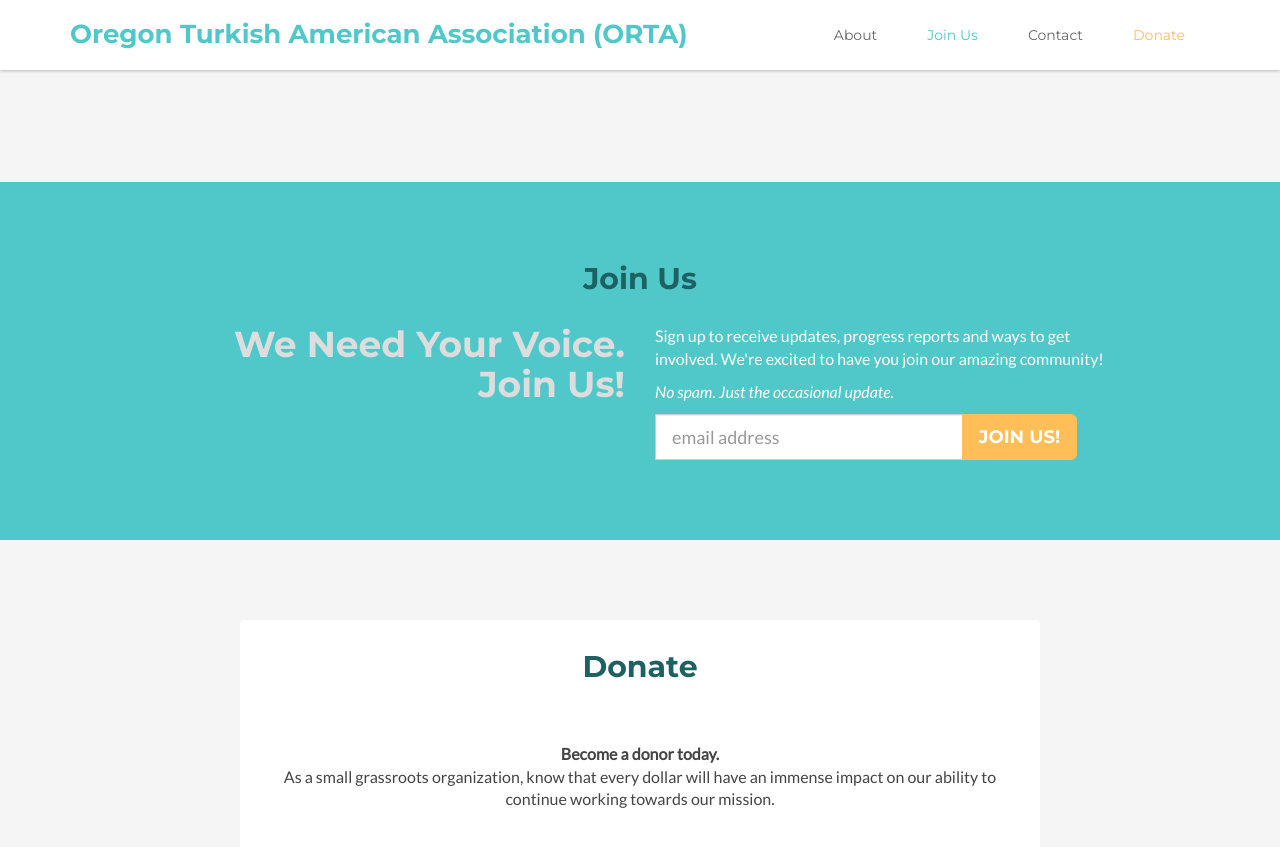
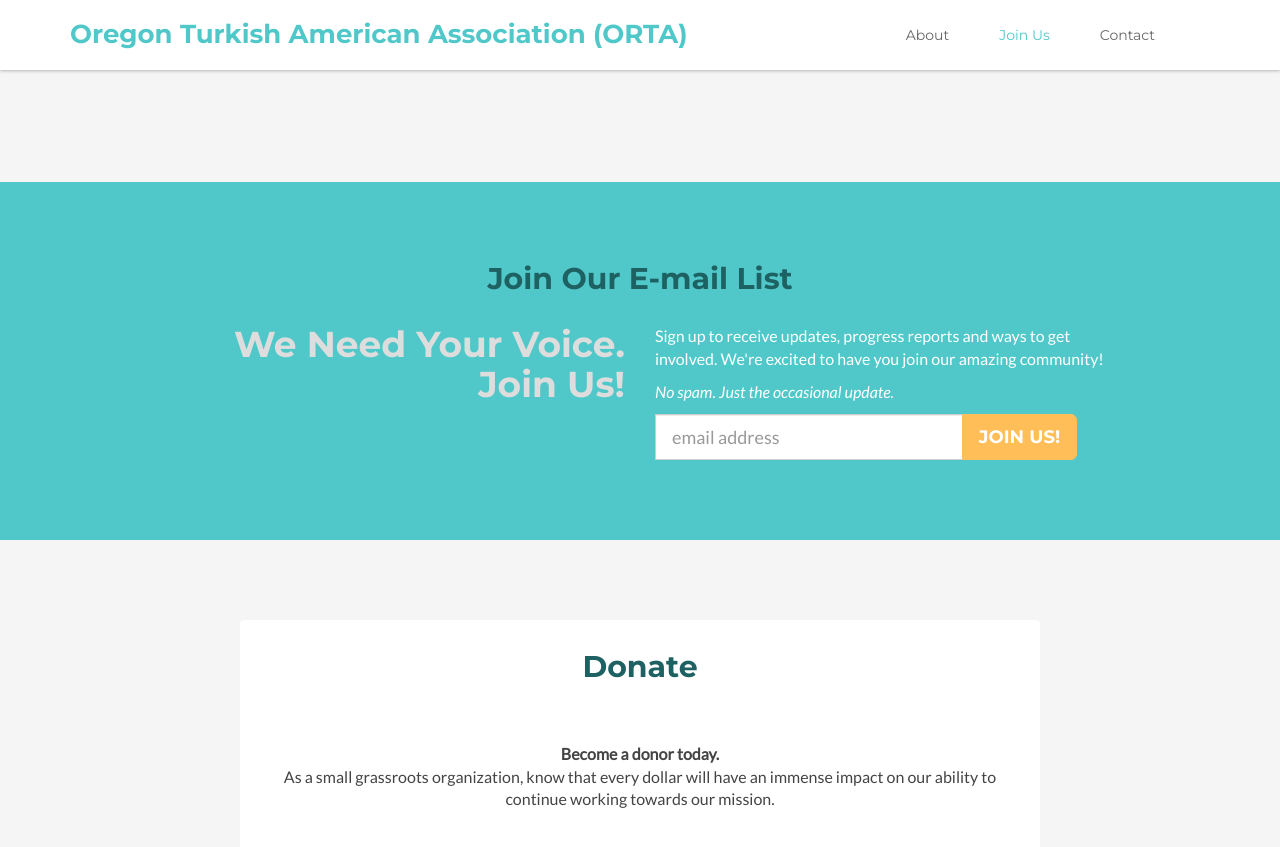
Before and after one commit to ortapdx/ortapdx.github.io, a Jekyll site: the page built from index.html, in a window 1280 px wide and 900 px high, scrolled down 1114 px, cut to the strip 0-867 px from the top of the window. Shown: the top 847 px of the strip. Built offline with Jekyll 4.4.1, drawn with Linux system fonts in a browser that asks for light colours; nearby versions of some CDN libraries; comment, search, counter and statistics services are not loaded.

Commit message:
Update index.html

```diff
--- a/index.html
+++ b/index.html
@@ -24,7 +24,7 @@ layout: default
           <li class="nav-item"><a class="scrollto" href="#about">About</a></li>
           <li class="nav-item"><a class="scrollto" href="#join">Join Us</a></li>
           <li class="nav-item"><a class="scrollto" href="#contact">Contact</a></li>
-          <li class="nav-item last"><a class="scrollto highlight" href="#donate">Donate</a></li>
+          <!-- <li class="nav-item last"><a class="scrollto highlight" href="#donate">Donate</a></li> -->
         </ul><!--//nav-->
       </div><!--//navabr-collapse-->
     </nav><!--//main-nav-->
@@ -75,7 +75,7 @@ layout: default
 <!-- ******JOIN****** -->
 <section id="join" class="join section">
   <div class="container text-center">
-    <h2 class="title">Join Us</h2>
+    <h2 class="title">Join Our E-mail List</h2>
     <div class="row">
       <div class="col-sm-5 col-sm-offset-1 text-right text-right-sm">
         <h1 class="join-us-intro">We Need Your Voice.<br> Join Us!</h1>
```
